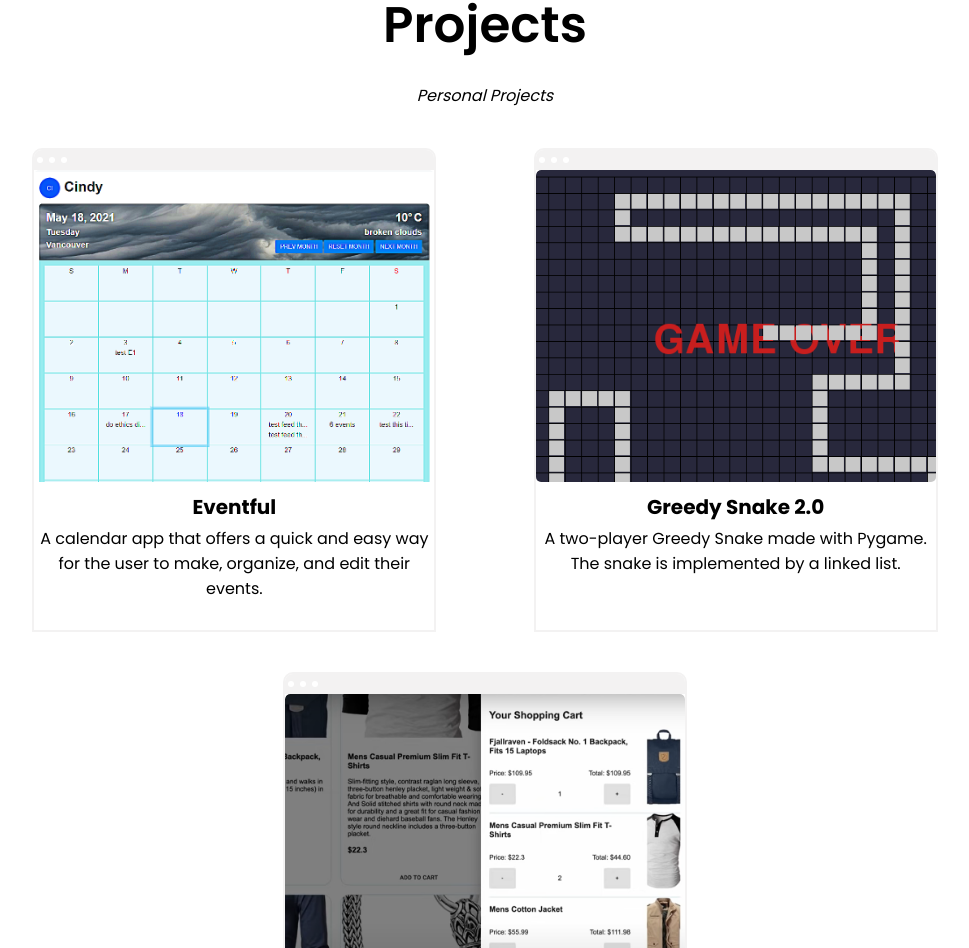
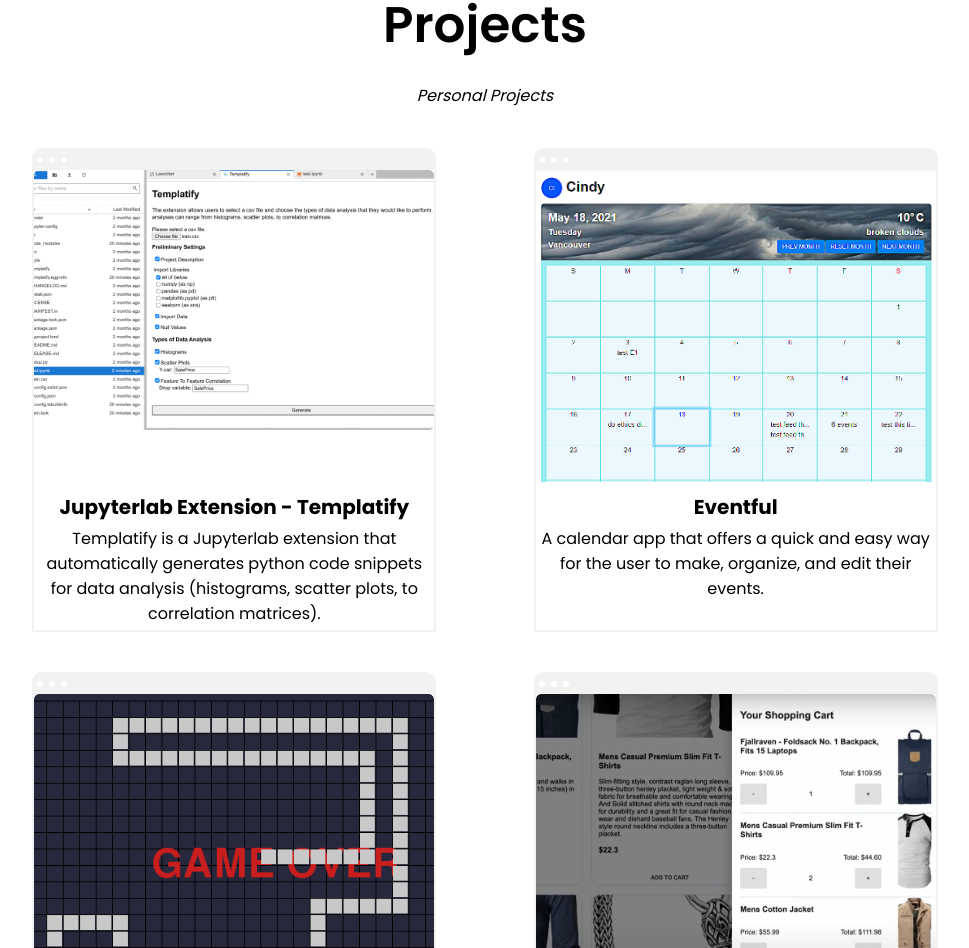
Before and after one commit to BoscoCHW/personal-site, a React (Create React App) app: page / in a window 1280 px wide. Shown: the part 1582-2530 px from the top of the page, without its empty margins (155-1124 px from the left). Built offline with nearby package versions, Linux system fonts and the light colour scheme; some icons are missing.

Commit message:
add templatify

```diff
--- a/src/data.js
+++ b/src/data.js
@@ -1,6 +1,18 @@
 export const personalProjects = [
   {
-    id:"pp-1",
+    id:"pp-4",
+    title: "Jupyterlab Extension - Templatify",
+    img: "./assets/images/templatify2.gif",
+    description: "Templatify is a Jupyterlab extension that automatically generates python code snippets for data analysis (histograms, scatter plots, to correlation matrices).",
+    links: [
+      {
+        name: "github",
+        url: "https://github.com/BoscoCHW/MLH-Hackathon-Jupyterlab-Templatify"
+      }
+    ]
+  },
+  {
+    id:"pp-3",
     title: "Eventful",
     img: "./assets/images/eventful.png",
     description: "A calendar app that offers a quick and easy way for the user to make, organize, and edit their events.",
@@ -32,7 +44,7 @@ export const personalProjects = [
     ]
   },
   {
-    id: "pp-3",
+    id: "pp-1",
     title: "Shop Easy",
     img: "./assets/images/shop-easy.png",
     description: "A shopping site made with React Typescript.",
```
Also changed, not shown: public/assets/images/templatify.gif (added), public/assets/images/templatify2.gif (added).
